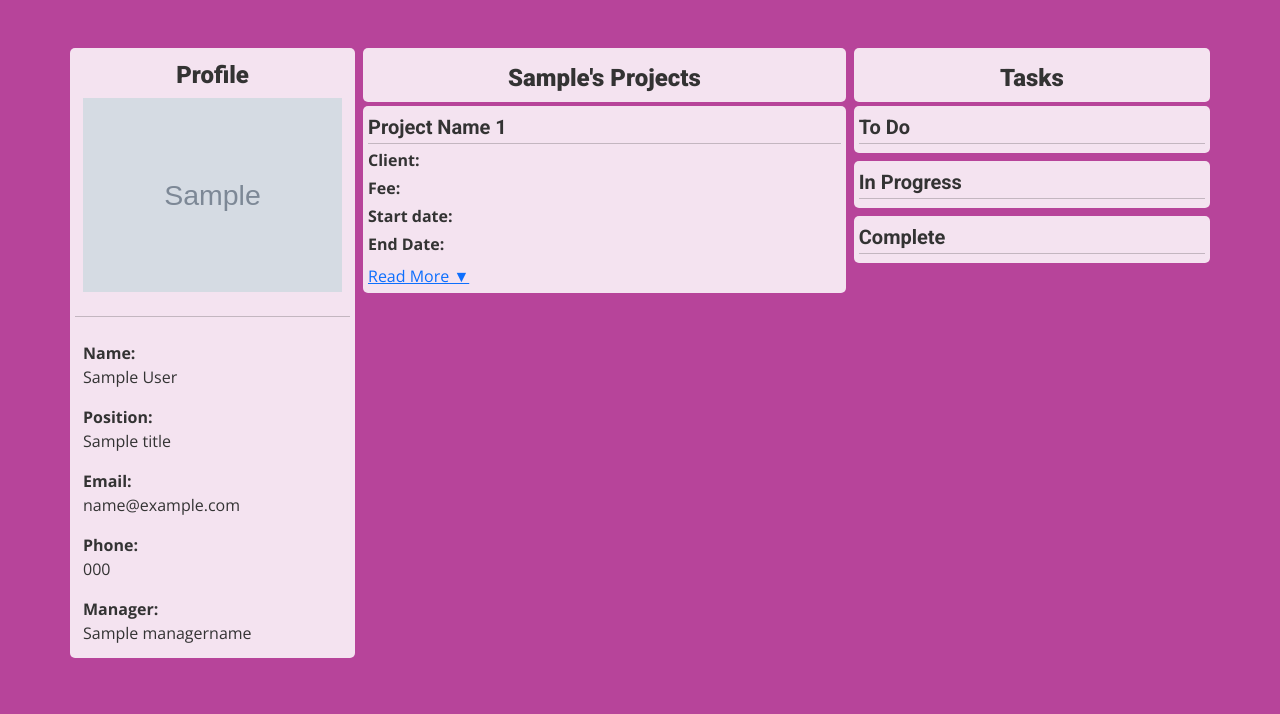
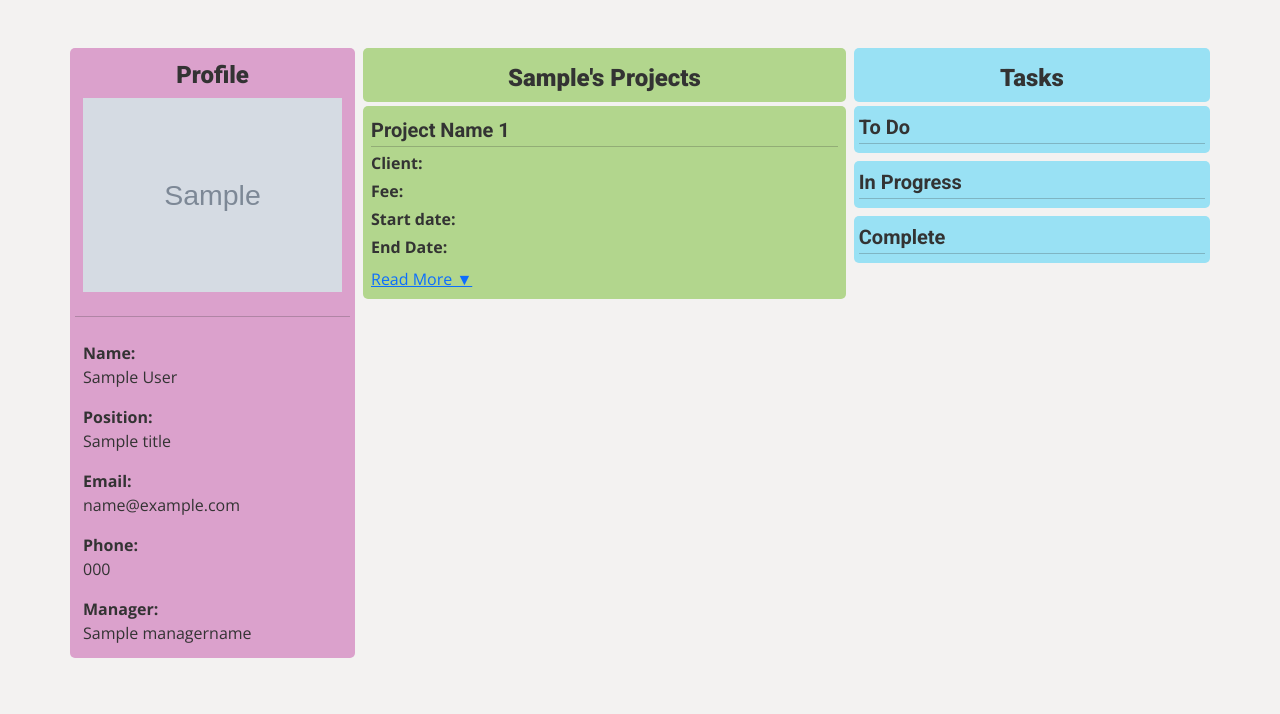
Before and after one commit to Code-Institute-Submissions/Milestone-Project-143, a Flask app: template templates/profile.html in a window 1280 px wide. Shown: the part 86-800 px from the top of the page. Run offline with Flask 2, Linux system fonts and the light colour scheme; the template is opened without the code that fills it: most values are stand-ins (such as "Sample title", 1, 10 or a date in 2020); grey boxes marked "Sample" are stand-in pictures; some libraries are stand-ins or nearby versions.

Commit message:
Updated color scheme on profile page

```diff
--- a/static/css/style.css
+++ b/static/css/style.css
@@ -20,9 +20,18 @@
     background-color: #333333;
 }
 
-.purple80 {
-    background-color: #b7449a;
+.purple40 {
+    background-color: #dba1cc;
 }
+
+.green60 {
+    background-color: #b2d68d;
+}
+
+.blue60 {
+    background-color: #99e1f4;
+}
+
 /******************************Text Styles******************************/
 
 .darktext {
@@ -176,7 +185,6 @@
 /******************************Profile******************************/
 
 .boxoverlay {
-    background-color: rgba(255, 255, 255, 0.85);
     color: #333333;
     border-radius: 5px;
     padding: 5px;
--- a/templates/profile.html
+++ b/templates/profile.html
@@ -1,9 +1,9 @@
 {% extends "base.html" %}
 {% block content %}
-<div class="container-fluid  purple80">
+<div class="container-fluid">
     <div class="container container-profile">
         <div class="row py-5">
-                <div class="col-12 col-md-4 col-lg-3 mb-1 boxoverlay">
+                <div class="col-12 col-md-4 col-lg-3 mb-1 boxoverlay purple40">
                     <div class="text-center pt-2">
                         <h4 class="mediumtext mb-0 darktext">Profile</h4>
                     </div>
@@ -29,14 +29,14 @@
                 <div class="row p-0 m-0">
                     <div class="col-12 col-lg-7 p-0">
                         <div class="row pt-4 pt-md-0 m-0 px-md-2">
-                            <div class="col-12 boxoverlay pt-2">
+                            <div class="col-12 boxoverlay pt-2 green60">
                                 <div class="text-center pt-2">
                                     <h4 class="mediumtext mb-1 darktext">{{ first_name }}'s Projects</h4>
                                 </div>
                             </div>
                         </div>
                         <div class="row py-1 px-md-2 m-0">
-                            <div class="col-12 boxoverlay">
+                            <div class="col-12 boxoverlay green60 p-2">
                                 <h4 class="smalltext my-1 darktext">Project Name 1</h4>
                                 <hr class="my-1">
                                 <p class="mb-1"><strong>Client:</strong></p>
@@ -57,26 +57,26 @@
                     </div>
                     <div class="col-12 col-lg-5">
                         <div class="row pb-1 pt-0 px-md-2 px-lg-0">
-                            <div class="col-12 boxoverlay pt-2">
+                            <div class="col-12 boxoverlay pt-2 blue60">
                                 <div class="text-center pt-2">
                                     <h4 class="mediumtext mb-1 darktext">Tasks</h4>
                                 </div>
                             </div>
                         </div>
                         <div class="row pb-1 pt-0 px-md-2 px-lg-0">
-                            <div class="col-12 boxoverlay">
+                            <div class="col-12 boxoverlay blue60">
                                 <h4 class="smalltext my-1 darktext">To Do</h4>
                                 <hr class="my-1">
                             </div>
                         </div>
                         <div class="row py-1 px-md-2 px-lg-0">
-                            <div class="col-12 boxoverlay">
+                            <div class="col-12 boxoverlay blue60">
                                 <h4 class="smalltext my-1 darktext">In Progress</h4>
                                 <hr class="my-1">
                             </div>
                         </div>
                         <div class="row py-1 px-md-2 px-lg-0">
-                            <div class="col-12 boxoverlay">
+                            <div class="col-12 boxoverlay blue60">
                                 <h4 class="smalltext my-1 darktext">Complete</h4>
                                 <hr class="my-1">
                             </div>
```
